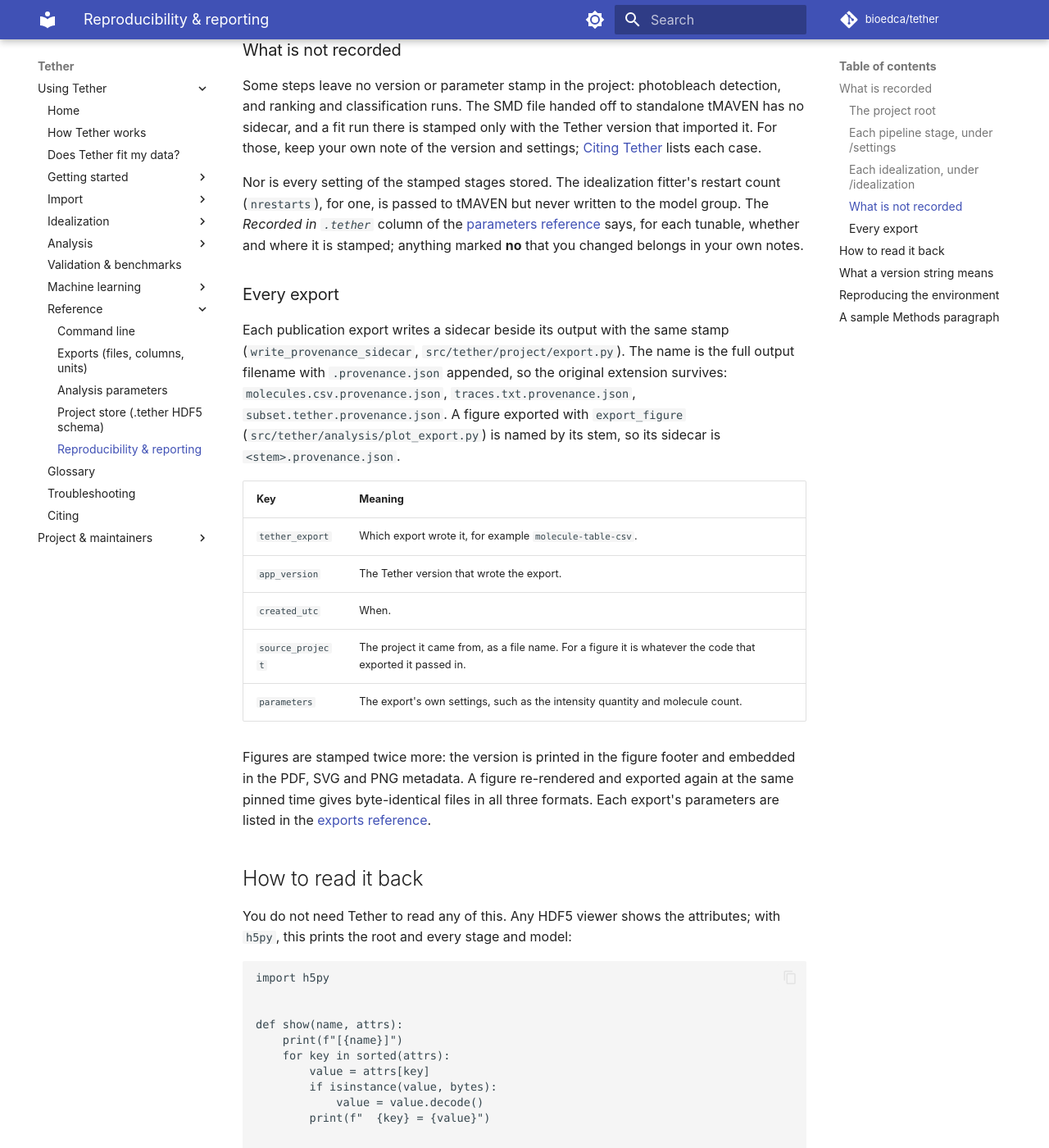
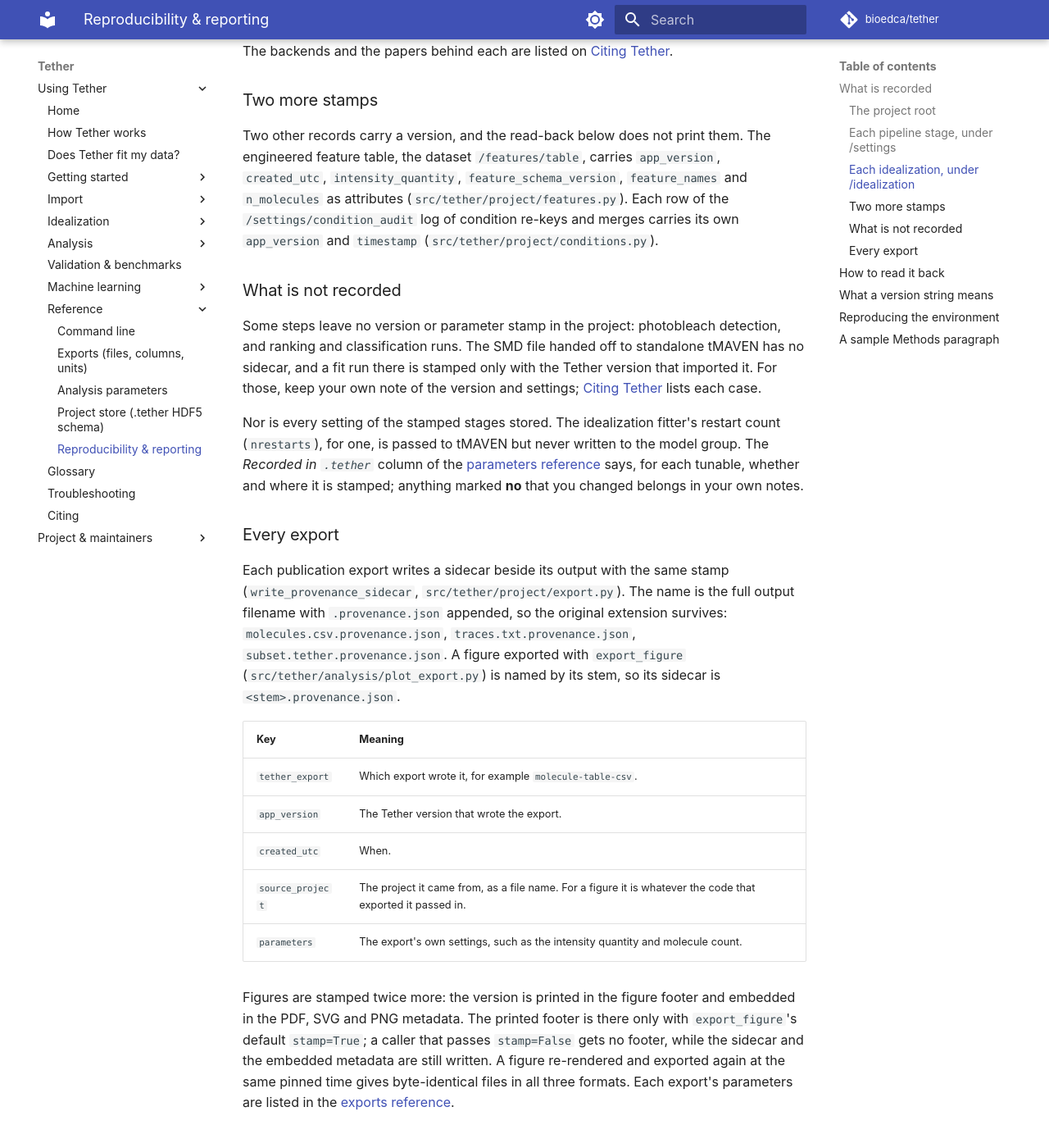
Before and after one commit to bioedca/tether, an MkDocs documentation site: the page built from docs/reproducibility.md, in a window 1280 px wide and 1400 px high, scrolled down 4080 px. Shown: the whole window at 82% size. Built offline with MkDocs 1.6.1 and Material for MkDocs 9.7.7, drawn with Linux system fonts in a browser that asks for light colours; comment, search, counter and statistics services are not loaded; the version menu is left out; some of the changed text lies outside the part shown.

Commit message:
docs(reproducibility): qualify the footer, n_corrected and version claims (#175)
The figure footer appears only with stamp=True; n_corrected counts the
molecules a pass classified corrected, not proof the factors were
estimated; 0.0.0 and 0.0.0+unknown do not pin the source; and the feature
table and condition audit stamps are now listed, with citing.md no longer
calling the guide's inventory exhaustive.

```diff
--- a/docs/reproducibility.md
+++ b/docs/reproducibility.md
@@ -86,7 +86,7 @@
 | `apparent_e_only` | `True` when the pass was told to keep every molecule on apparent E on purpose, even where factors exist. |
 | `alpha_override`, `gamma_override` | A factor requested by hand, or `NaN` when none was. It is recorded whether or not it took effect (`apparent_e_only`, for one, overrides it), so read `n_manual` for how many molecules it was actually applied to. |
 | `n_molecules` | Molecules in the pass. |
-| `n_corrected`, `n_manual`, `n_apparent` | How many got estimated factors, manual factors, or fell back to apparent E. |
+| `n_corrected`, `n_manual`, `n_apparent` | How many molecules this pass classified `corrected`, `manual` or apparent E. `corrected` means the molecule had a finite stored α, a positive stored γ and no override was requested in this pass; it does not prove the factors were estimated. A factor stored earlier by an override or by a Deep-LASI reconstruction counts as `corrected` on a later pass with no override, and the later pass replaces this group, so check how the factors were produced if that matters. |
 | `total_failure` | `True` when no molecule carries a correction. It is also `True` under `apparent_e_only`, where nothing was corrected by choice, so check that attribute first. |
 | `app_version`, `created_utc` | The version and time of the pass. |
 
@@ -122,6 +122,15 @@
 
 The backends and the papers behind each are listed on [Citing Tether](citing.md#idealization).
 
+### Two more stamps
+
+Two other records carry a version, and the read-back below does not print them. The
+engineered feature table, the dataset `/features/table`, carries `app_version`,
+`created_utc`, `intensity_quantity`, `feature_schema_version`, `feature_names` and
+`n_molecules` as attributes (`src/tether/project/features.py`). Each row of the
+`/settings/condition_audit` log of condition re-keys and merges carries its own
+`app_version` and `timestamp` (`src/tether/project/conditions.py`).
+
 ### What is not recorded
 
 Some steps leave no version or parameter stamp in the project: photobleach detection, and
@@ -155,7 +164,9 @@
 | `parameters` | The export's own settings, such as the intensity quantity and molecule count. |
 
 Figures are stamped twice more: the version is printed in the figure footer and embedded in
-the PDF, SVG and PNG metadata. A figure re-rendered and exported again at the same pinned
+the PDF, SVG and PNG metadata. The printed footer is there only with `export_figure`'s
+default `stamp=True`; a caller that passes `stamp=False` gets no footer, while the sidecar
+and the embedded metadata are still written. A figure re-rendered and exported again at the same pinned
 time gives byte-identical files in all three formats. Each export's parameters are listed in
 the [exports reference](reference/exports.md#provenance-sidecar).
 
@@ -323,7 +334,9 @@
 
 ## Reproducing the environment
 
-The version string pins Tether's own code. The libraries it ran on are pinned by three
+A release or development version string pins Tether's own code. `0.0.0` and
+`0.0.0+unknown` do not, as the section above explains: for those, keep the commit or a
+checksum of the source you ran as a separate record. The libraries it ran on are pinned by three
 committed lock files, and CI checks on every change that each lock still matches the
 specification it was solved from ([ADR-0004](adr/0004-pin-and-hold-dual-lock-isolation.md)):
 
```
Also changed, not shown: docs/citing.md (+3 -3 lines).
